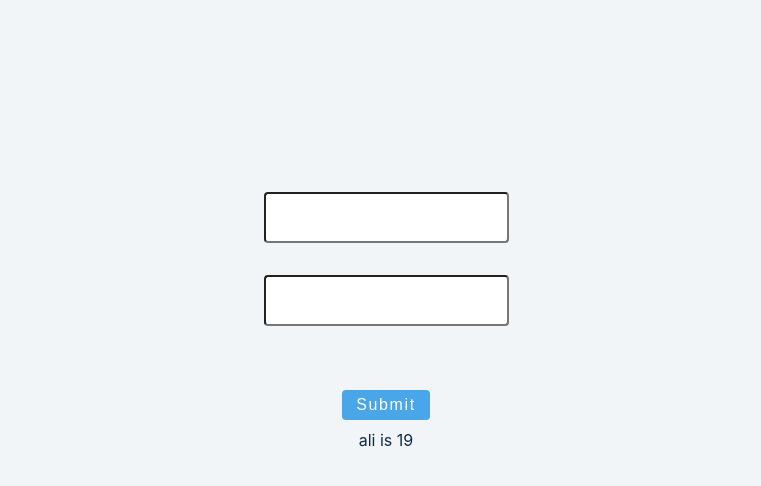
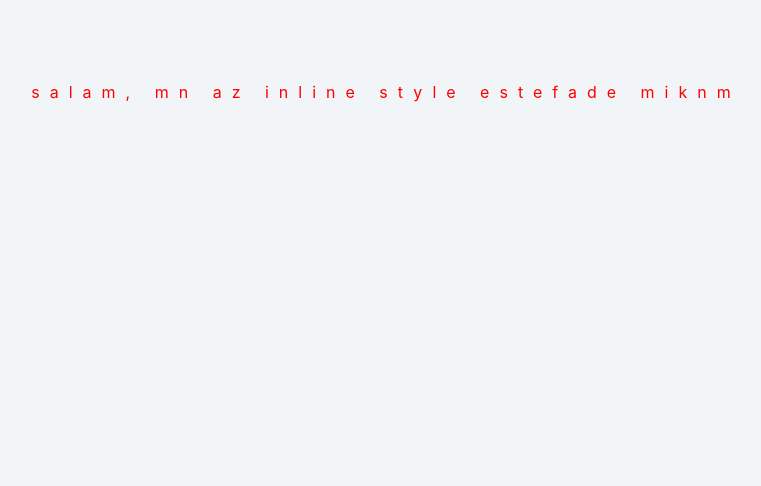
Before and after one commit to alivarastepour/react, a React (Create React App) app: page / in a window 1280 px wide. Shown: the top 486 px of the page, without its empty margins (254-1015 px from the left). Built offline with nearby package versions, Linux system fonts and the light colour scheme.

Commit message:
inline styling

```diff
--- a/src/App.js
+++ b/src/App.js
@@ -1,5 +1,5 @@
 import React from 'react'
-import Setup from './tutorial/20-uncontrolled-component/uncontrolledComponent'
+import Setup from './tutorial/21-inline-styling/inline-styling'
 function App() {
   return (
     <div className='container'>
--- /dev/null
+++ b/src/tutorial/21-inline-styling/inline-styling.js
@@ -0,0 +1,14 @@
+import React from "react";
+
+const Setup = () => {
+    const x = {
+        letterSpacing: 10,
+        color: 'red',
+    }
+  return <>
+
+      <div style={x}>salam, mn az inline style estefade miknm</div>
+  </>
+}
+
+export default Setup;
```
